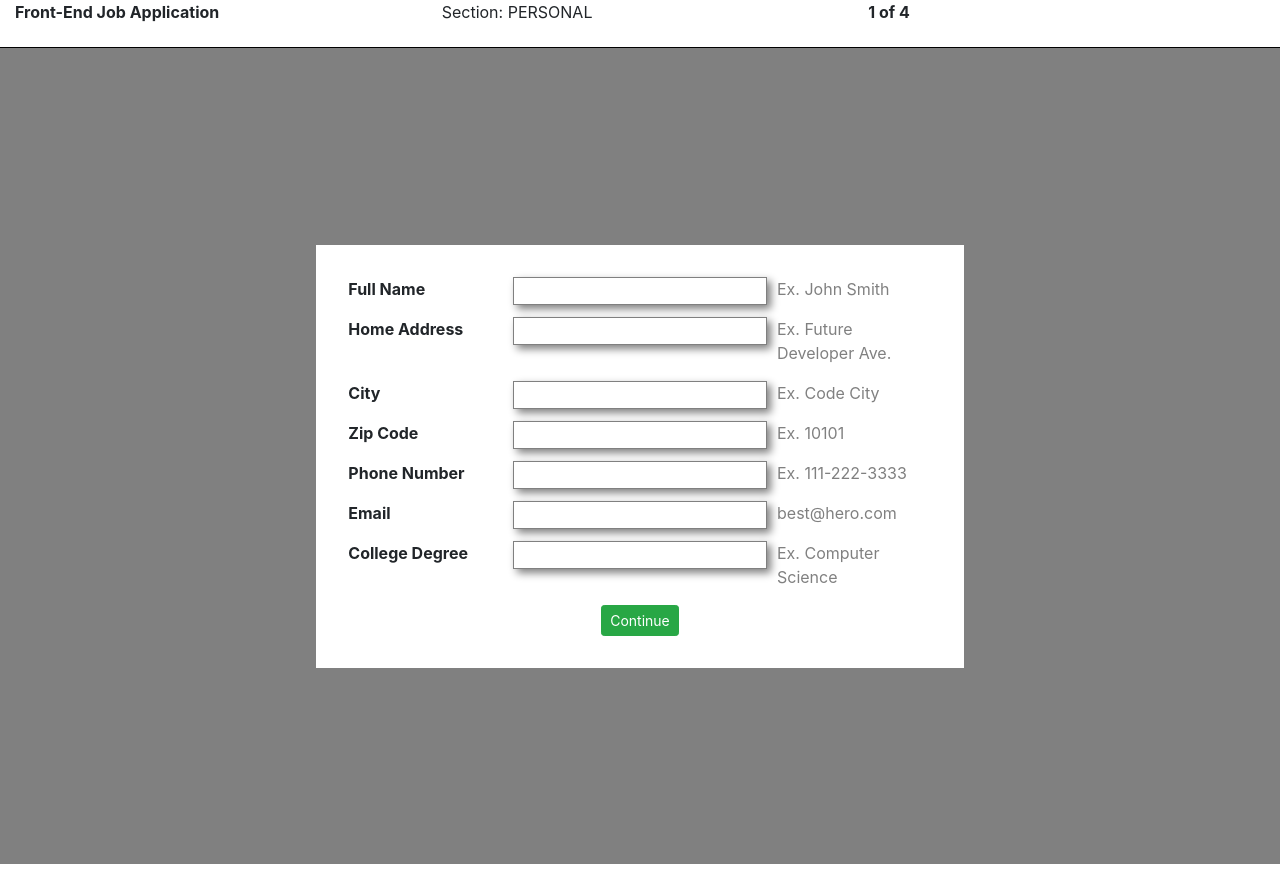
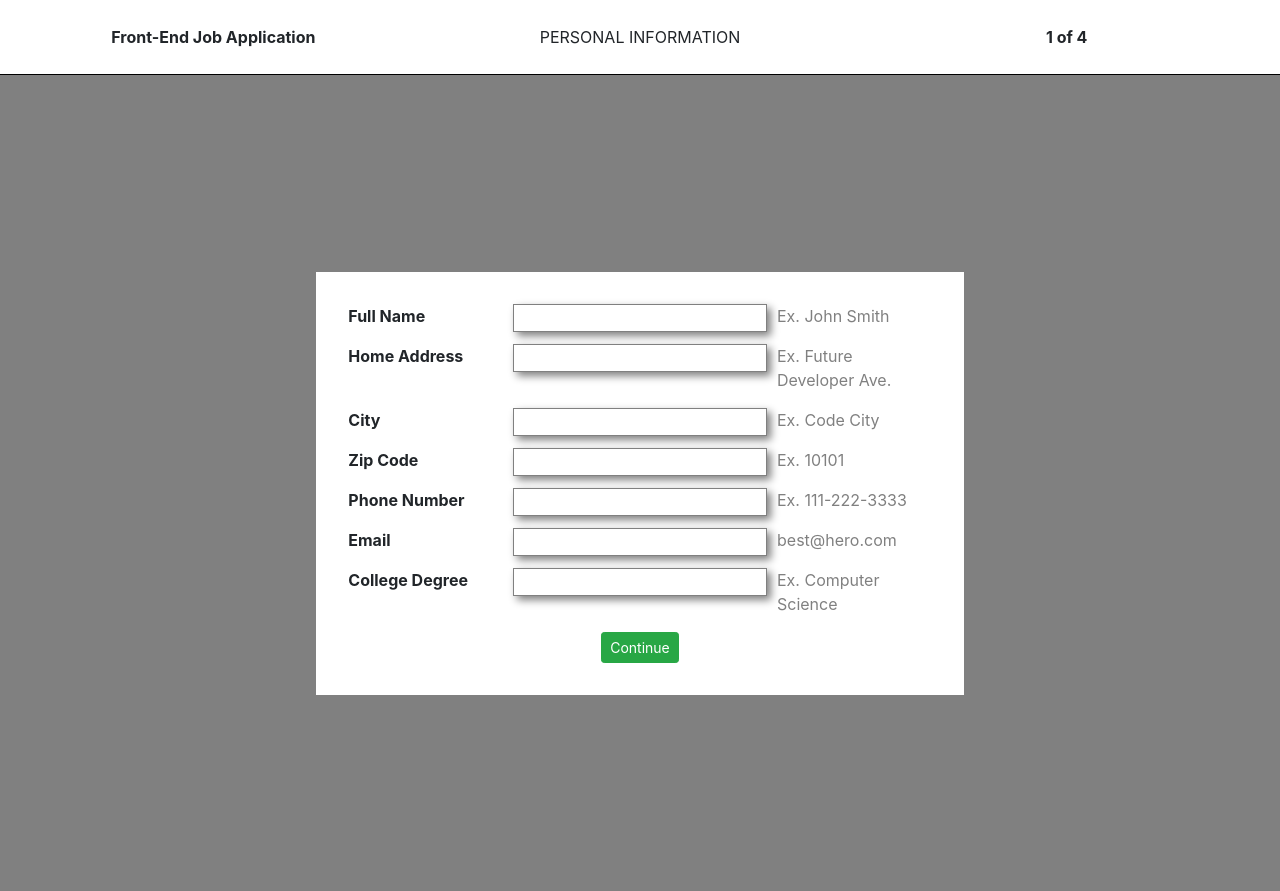
Before and after one commit to jcsmileyjr/job-application, a Vue app: page / in a window 1280 px wide. Before the commit the page ends 864 px from the top, so only its background shows below. Built offline with nearby package versions, Linux system fonts and the light colour scheme.

Commit message:
Updated the Nav' section information
- Replace the section's text
- Center the content

```diff
--- a/src/components/Nav.vue
+++ b/src/components/Nav.vue
@@ -2,7 +2,9 @@
     <b-container fluid >
         <b-row id="nav-section" class="nav-bar">
             <b-col class="bold-label">Front-End Job Application</b-col>
-            <b-col>Section: {{section.toUpperCase()}}</b-col>
+            <b-col v-if="section=='personal'">PERSONAL INFORMATION</b-col>
+            <b-col v-if="section=='work'">WORK HISTORY</b-col>
+            <b-col v-if="section=='skills'">PROFESSIONAL SKILLS</b-col>
             <b-col class="bold-label">{{completed}} of 4</b-col>
         </b-row>
     </b-container>
@@ -33,10 +35,15 @@ export default {
     }
 
     .nav-bar {
-        height: 3rem;
+        padding-bottom: 2%;
+        padding-top: 2%;
         border-bottom: 1px solid black;
         margin-bottom: 1rem;
         background-color: white;
+        display: flex;
+        justify-content: center;
+        align-items: center;
+        text-align: center;
     }
 
   @media only screen and (max-width: 550px) {
```
Also changed, not shown: src/App.vue (+4 -4 lines).
